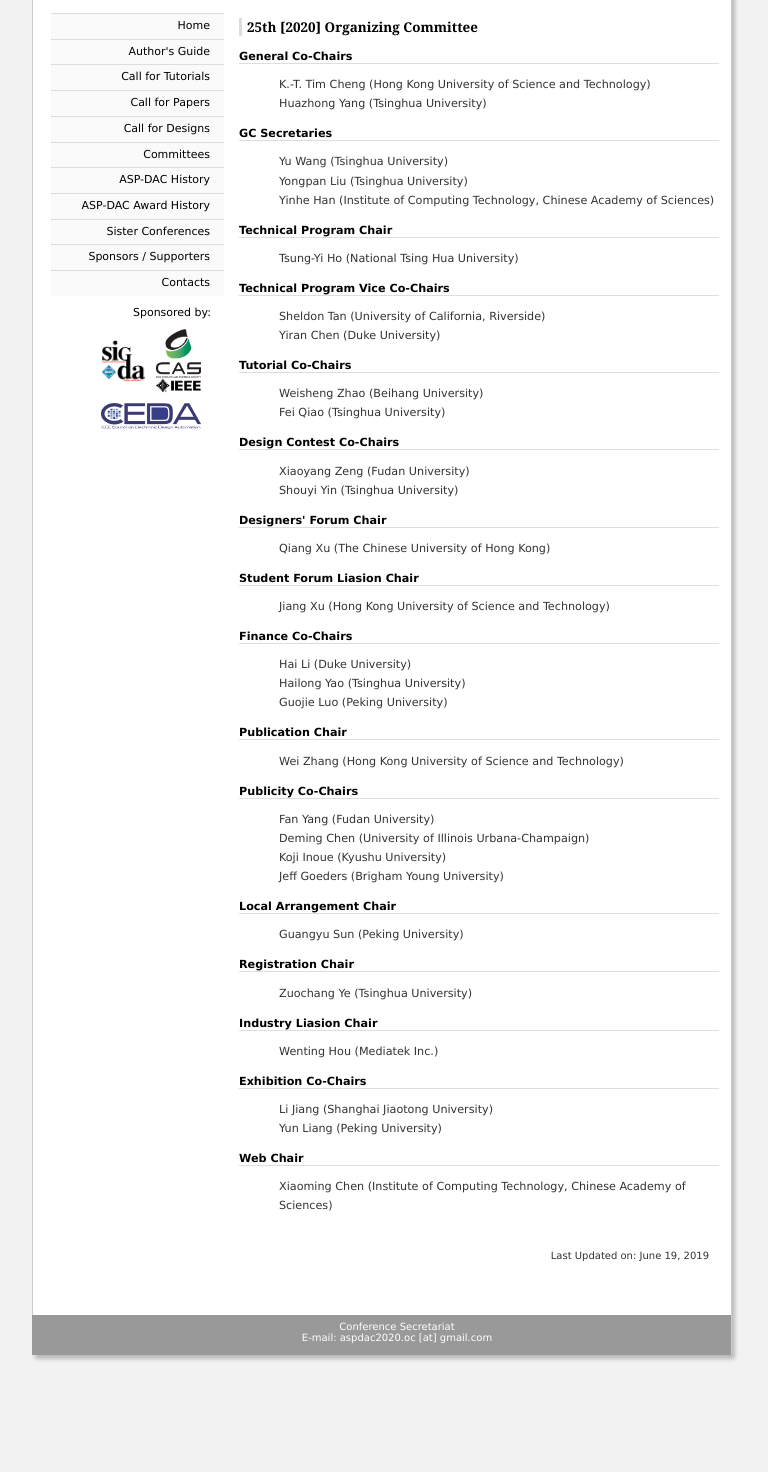
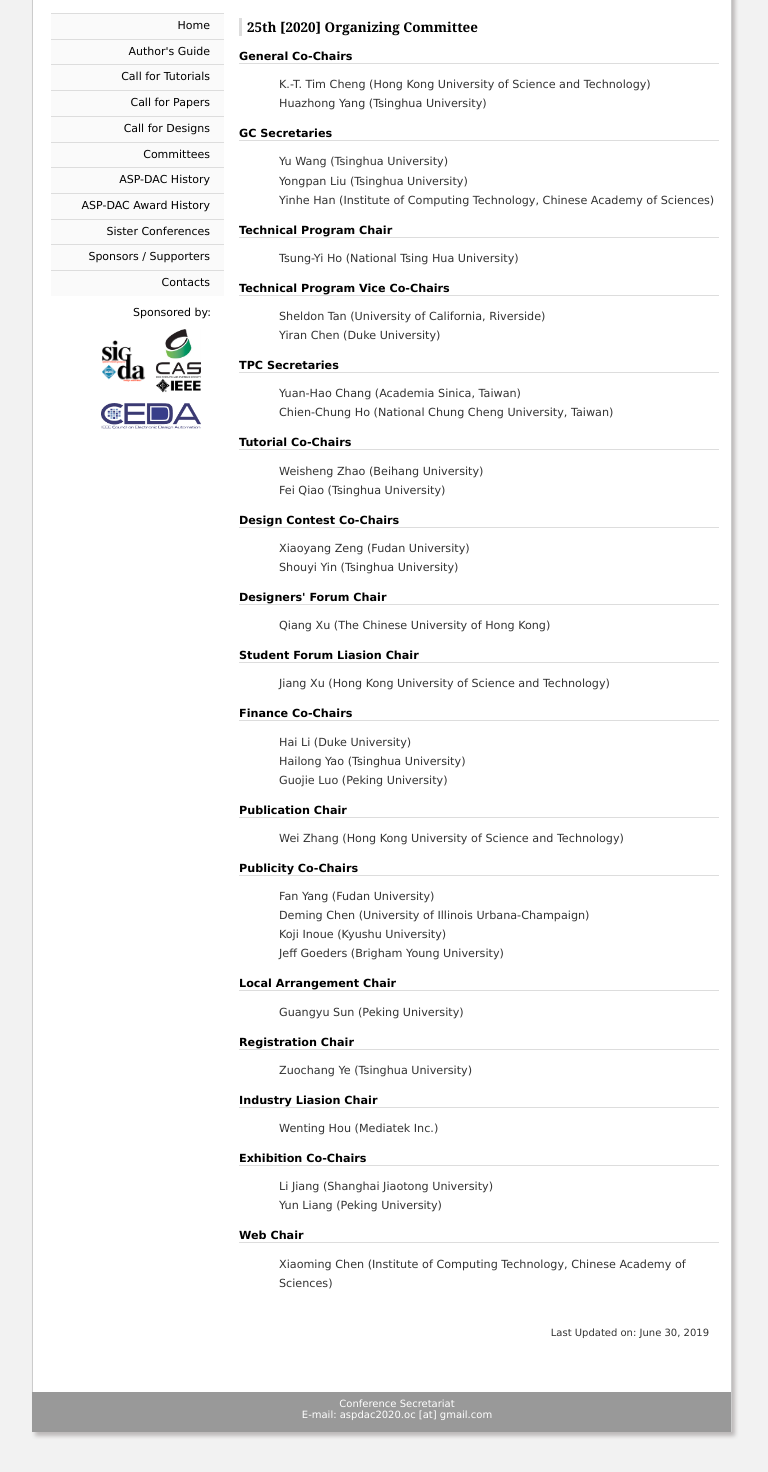
Before and after one commit to aspdac2020/aspdac20, a plain HTML site: page committee/oc/index.html in a window 1280 px wide. Shown: the part 209-1681 px from the top of the page, without its empty margins (255-1023 px from the left). Before the commit the page ends 1604 px from the top, so only its background shows below. Drawn offline with Linux system fonts and the light colour scheme.

Commit message:
Add files via upload

```diff
--- a/committee/oc/index.html
+++ b/committee/oc/index.html
@@ -97,6 +97,14 @@
                     <dd>Yiran Chen (Duke University)</dd>
                 </dl>
 
+                <h2>TPC Secretaries</h2>
+                <dl>
+                    <dd>Yuan-Hao Chang (Academia Sinica, Taiwan)</dd>
+                    <dd>
+                        Chien-Chung Ho (National Chung Cheng University, Taiwan)
+                    </dd>
+                </dl>
+
                 <h2>Tutorial Co-Chairs</h2>
                 <dl>
                     <dd>Weisheng Zhao (Beihang University)</dd>
@@ -165,7 +173,7 @@
                     <dd>Xiaoming Chen (Institute of Computing Technology, Chinese Academy of Sciences)</dd>
                 </dl>
 
-                <h6>Last Updated on: June 19, 2019</h6>
+                <h6>Last Updated on: June 30, 2019</h6>
 
             </div><!--main-->
             <div class="clear">&nbsp;</div>
```
